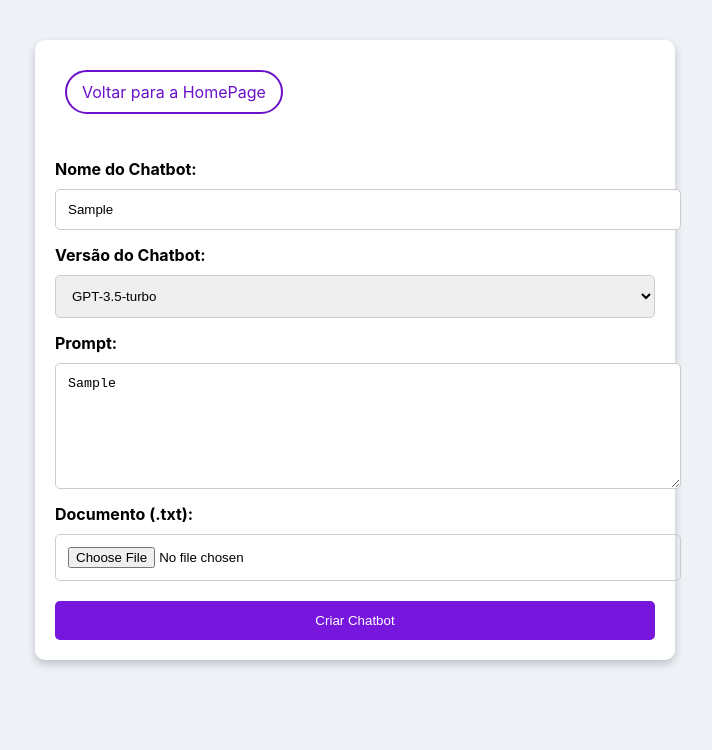
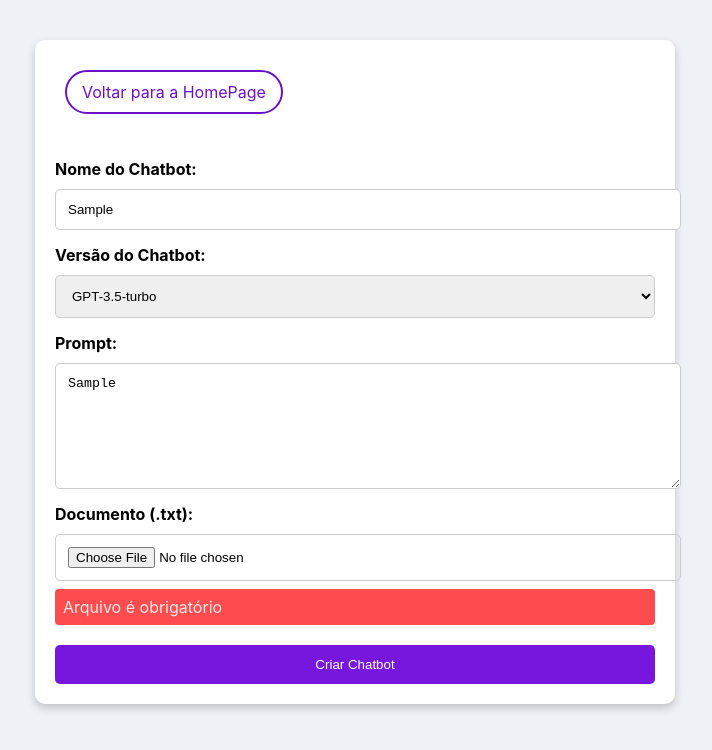
Before and after one commit to bennie10colado/chatbot-openai, a React (Create React App) app: page /create-bot in a window 1280 px wide. Both pictures are taken after typing "Sample", "Sample" into the empty fields and a click on the button "Criar Chatbot". Shown: the top 750 px of the page, without its empty margins (285-997 px from the left). Built offline with nearby package versions, Linux system fonts and the light colour scheme; no server answers.

Commit message:
adding in ChatbotForm messages of error if any field is empty(explains to the user which field is the incorrect)

```diff
--- a/src/components/ChatbotForm.jsx
+++ b/src/components/ChatbotForm.jsx
@@ -6,12 +6,53 @@ import "../styles/ChatbotForm.css";
 
 function ChatbotForm() {
   const [botName, setBotName] = useState("");
-  const [botVersion, setBotVersion] = useState("3.5");
+  const [botVersion, setBotVersion] = useState("GPT-3.5-turbo");
   const [instructions, setInstructions] = useState("");
   const [file, setFile] = useState(null);
+  const [errors, setErrors] = useState({
+    botName: "",
+    instructions: "",
+    file: "",
+  });
 
   const handleSubmit = async (e) => {
     e.preventDefault();
+
+    setErrors({
+      botName: "",
+      instructions: "",
+      file: "",
+    });
+
+    let hasError = false;
+
+    if (!botName) {
+      setErrors((prevErrors) => ({
+        ...prevErrors,
+        botName: "Nome do Chatbot é obrigatório",
+      }));
+      hasError = true;
+    }
+
+    if (!instructions) {
+      setErrors((prevErrors) => ({
+        ...prevErrors,
+        instructions: "Instruções são obrigatórias",
+      }));
+      hasError = true;
+    }
+
+    if (!file) {
+      setErrors((prevErrors) => ({
+        ...prevErrors,
+        file: "Arquivo é obrigatório",
+      }));
+      hasError = true;
+    }
+
+    if (hasError) {
+      return;
+    }
 
     const formData = new FormData();
     formData.append("name", botName);
@@ -34,6 +75,11 @@ function ChatbotForm() {
 
       if (response.status === 200) {
         console.log("Chatbot criado com sucesso!");
+        setErrors({
+          botName: "",
+          instructions: "",
+          file: "",
+        });
       } else {
         console.error("Erro ao criar o chatbot");
       }
@@ -50,6 +96,10 @@ function ChatbotForm() {
         </Link>
       </div>
       <form onSubmit={handleSubmit} className="chatbot-form">
+        {errors.allFields && (
+          <div className="error-message show-message">{errors.allFields}</div>
+        )}
+
         <label htmlFor="botName">Nome do Chatbot:</label>
         <input
           type="text"
@@ -57,6 +107,9 @@ function ChatbotForm() {
           value={botName}
           onChange={(e) => setBotName(e.target.value)}
         />
+        {errors.botName && (
+          <div className="error-message show-message">{errors.botName}</div>
+        )}
 
         <label htmlFor="botVersion">Versão do Chatbot:</label>
         <select
@@ -74,6 +127,11 @@ function ChatbotForm() {
           value={instructions}
           onChange={(e) => setInstructions(e.target.value)}
         />
+        {errors.instructions && (
+          <div className="error-message show-message">
+            {errors.instructions}
+          </div>
+        )}
 
         <label htmlFor="file">Documento (.txt):</label>
         <input
@@ -82,6 +140,9 @@ function ChatbotForm() {
           accept=".txt"
           onChange={(e) => setFile(e.target.files[0])}
         />
+        {errors.file && (
+          <div className="error-message show-message">{errors.file}</div>
+        )}
 
         <button type="submit">Criar Chatbot</button>
       </form>
--- a/src/styles/ChatbotForm.css
+++ b/src/styles/ChatbotForm.css
@@ -68,5 +68,18 @@
 }
 
 .chatbot-form button:hover {
-  background-color: #31095d ;
+  background-color: #31095d;
 }
+
+.error-message {
+  background-color: #ff4d4f;
+  color: #f3e8e8;
+  padding: 8px;
+  border-radius: 4px;
+  margin-top: 8px;
+  display: none;
+}
+
+.show-message {
+  display: block;
+}
```
